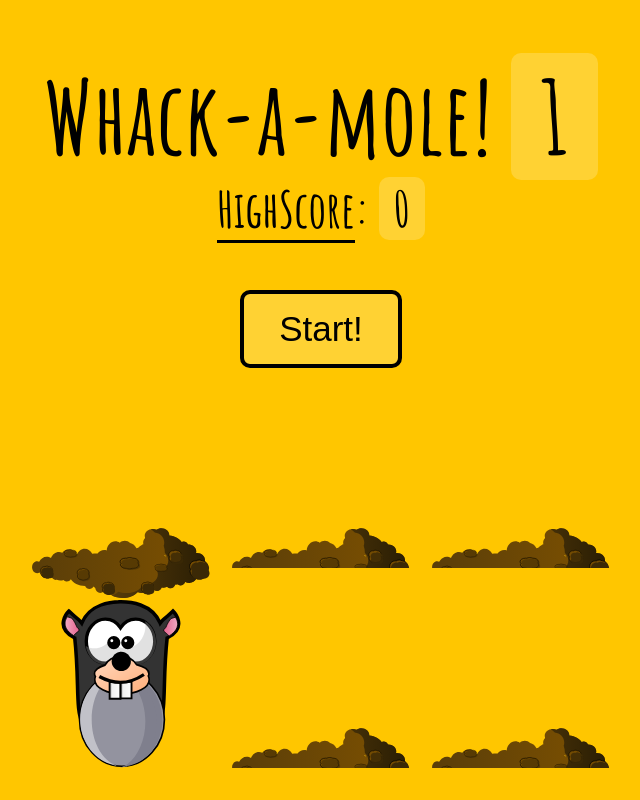
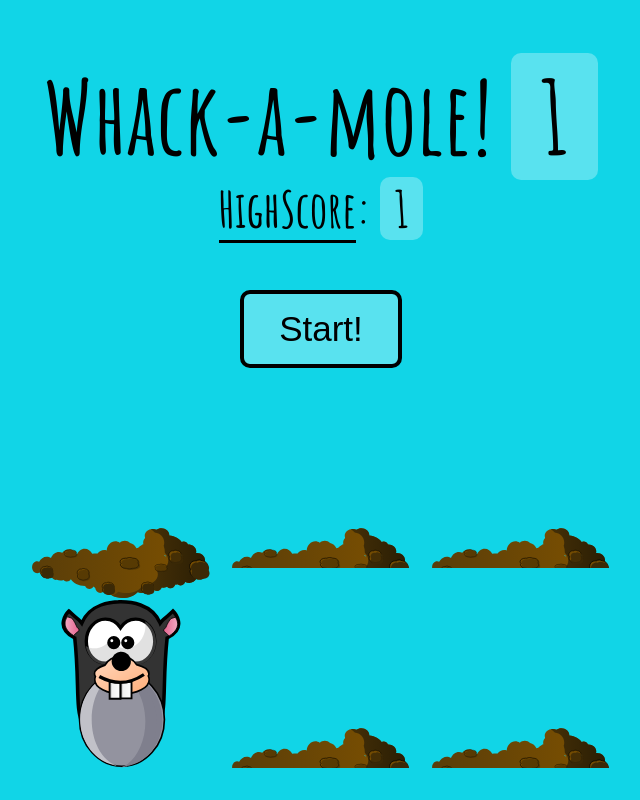
Before and after one commit to rmcguinn/Whack-A-Mole, a plain HTML site: page index.html in a window 1280 px wide. Both pictures are taken after a click on the element 440 px from the left and 668 px from the top of the page. Shown: the whole page, without its empty margins (319-959 px from the left). Drawn offline with Linux system fonts and the light colour scheme.

Commit message:
Finished High Score Feature

```diff
--- a/app.js
+++ b/app.js
@@ -1,10 +1,11 @@
 const holes = document.querySelectorAll('.hole');
 const scoreBoard = document.querySelector('.score');
+const highScoreBoard = document.querySelector('.highScore');
 const moles = document.querySelectorAll('.mole');
 let lastHole;
 let timeUp = false;
 let score = 0;
-let highscore = 0;
+let highScore = 0;
 
 function randTime(min, max) {
     return Math.round(Math.random() * (max - min) + min);
@@ -44,8 +45,14 @@ function startGame() {
 function bonk(e) {
     if(!e.isTrusted) return; // Cheat Detection
     score++;
+    // highScore++;
     this.classList.remove('up');
+    if (score > highScore) {
+        console.log('working');
+        highScore = score;
+    }
     scoreBoard.textContent = score;
+    highScoreBoard.textContent = highScore;
 }
 
 moles.forEach(mole => mole.addEventListener('click', bonk));
--- a/style.css
+++ b/style.css
@@ -1,7 +1,7 @@
 html {
   box-sizing: border-box;
   font-size: 10px;
-  background: #ffc600;
+  background: #11d5e7;
 }
 
 *, *:before, *:after {
@@ -24,7 +24,7 @@ h1 {
 }
 
 .score {
-  background:rgba(255,255,255,0.2);
+  background:rgba(255,255,255,0.3);
   padding:0 3rem;
   line-height:1;
   border-radius:1rem;
@@ -45,7 +45,7 @@ u {
 
 .highScore {
   font-size: 5rem;
-  background:rgba(255, 255, 255, 0.2);
+  background:rgba(255, 255, 255, 0.3);
   padding:0 1.5rem;
   line-height:1;
   border-radius:1rem;
@@ -64,7 +64,7 @@ u {
   color: #000;
   border-radius: 10px;
   border: 4px solid #000;
-  background: #FFD233;
+  background:rgba(255, 255, 255, 0.3);
   cursor: pointer;
   transition: .33s;
 }
```
